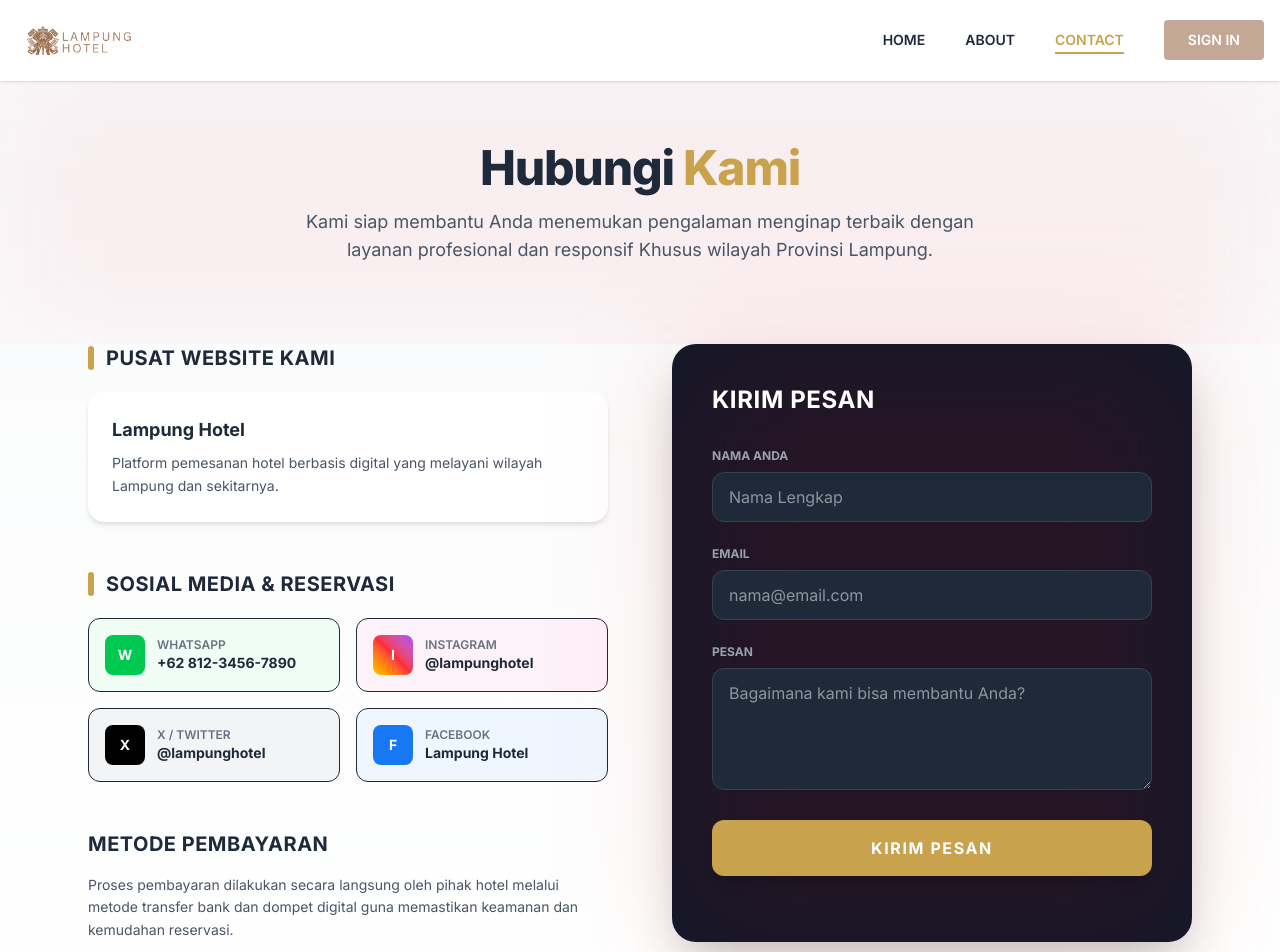
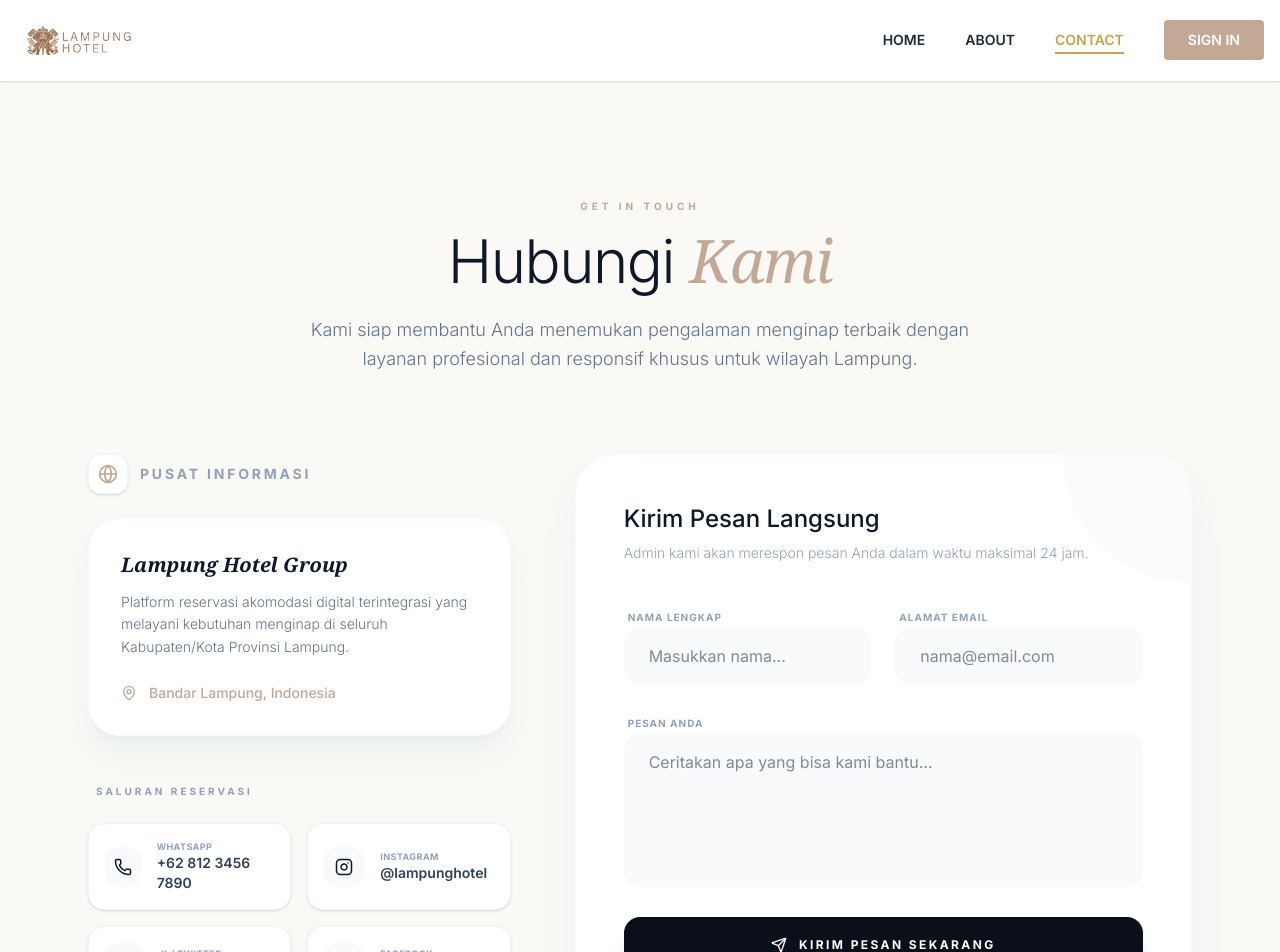
Before and after one commit to hafizahalfitra/booking-hotel, a Next.js app in the folder WEB/: page /contact in a window 1280 px wide. Shown: the top 952 px of the page. Built offline with nearby package versions, Linux system fonts and the light colour scheme.

Commit message:
mengatasi error module not found dengan menginstal lucide-react untuk komponen ikon

```diff
--- a/WEB/app/contact/page.tsx
+++ b/WEB/app/contact/page.tsx
@@ -1,144 +1,140 @@
 import React from "react";
+import {
+  MessageSquare,
+  MapPin,
+  Phone,
+  Instagram,
+  Twitter,
+  Facebook,
+  CreditCard,
+  Send,
+  Globe
+} from "lucide-react";
 
 const ContactPage = () => {
   return (
-    <div className="min-h-screen bg-gradient-to-b from-gray-50 to-white text-gray-800">
+    <div className="min-h-screen bg-[#FAF9F6] text-slate-900">
+      {/* HERO SECTION */}
+      <section className="relative pt-32 pb-20 px-6 text-center overflow-hidden">
+        {/* Decorative Background Elements */}
+        <div className="absolute top-0 left-1/2 -translate-x-1/2 w-[1000px] h-[400px] bg-[#C2A895]/5 blur-[120px] rounded-full -z-10"></div>
 
-      {/* HERO */}
-      <section className="relative py-20 px-6 text-center overflow-hidden">
-        <div className="absolute inset-0 bg-red-600/5 blur-3xl"></div>
-        <h1 className="relative text-4xl md:text-5xl font-extrabold tracking-tight mb-4">
-          Hubungi <span className="text-[#C9A24D]">Kami</span>
+        <span className="inline-block mb-4 text-[10px] uppercase tracking-[0.4em] text-[#C2A895] font-bold">
+          Get in Touch
+        </span>
+        <h1 className="relative text-4xl md:text-6xl font-light tracking-tight mb-6">
+          Hubungi <span className="italic font-serif text-[#C2A895]">Kami</span>
         </h1>
-        <p className="relative text-gray-600 max-w-2xl mx-auto text-base md:text-lg">
-          Kami siap membantu Anda menemukan pengalaman menginap terbaik dengan layanan profesional dan responsif
-          Khusus wilayah Provinsi Lampung.
+        <p className="relative text-slate-500 max-w-2xl mx-auto text-base md:text-lg font-light leading-relaxed">
+          Kami siap membantu Anda menemukan pengalaman menginap terbaik dengan layanan profesional dan responsif khusus untuk wilayah Lampung.
         </p>
       </section>
 
-      {/* CONTENT */}
-      <main className="max-w-6xl mx-auto px-6 pb-24 grid md:grid-cols-2 gap-16">
+      {/* CONTENT GRID */}
+      <main className="max-w-6xl mx-auto px-6 pb-32 grid lg:grid-cols-12 gap-16 items-start">
 
-        {/* LEFT */}
-        <div className="space-y-12">
+        {/* LEFT COLUMN (Info) */}
+        <div className="lg:col-span-5 space-y-12">
 
-          {/* LOCATION */}
-          <div>
-            <h3 className="text-xl font-bold uppercase tracking-wide mb-5 flex items-center gap-3">
-              <span className="w-1.5 h-6 bg-[#C9A24D] rounded-full"></span>
-              Pusat Website Kami
-            </h3>
-            <div className="bg-white rounded-2xl p-6 shadow-md hover:shadow-lg transition">
-              <h4 className="font-bold text-lg mb-2">Lampung Hotel</h4>
-              <p className="text-sm text-gray-600 leading-relaxed">
-                Platform pemesanan hotel berbasis digital yang melayani wilayah Lampung
-                dan sekitarnya.
+          {/* HEADQUARTERS */}
+          <div className="group">
+            <div className="flex items-center gap-3 mb-6">
+              <div className="w-10 h-10 rounded-xl bg-white shadow-sm flex items-center justify-center text-[#C2A895] border border-slate-100">
+                <Globe size={20} />
+              </div>
+              <h3 className="text-sm font-bold uppercase tracking-[0.2em] text-slate-400">Pusat Informasi</h3>
+            </div>
+
+            <div className="bg-white rounded-[2rem] p-8 shadow-xl shadow-slate-200/50 border border-slate-50 hover:border-[#C2A895]/30 transition-all duration-500">
+              <h4 className="font-bold text-xl mb-3 text-slate-900 font-serif italic">Lampung Hotel Group</h4>
+              <p className="text-slate-500 text-sm leading-relaxed font-light">
+                Platform reservasi akomodasi digital terintegrasi yang melayani kebutuhan menginap di seluruh Kabupaten/Kota Provinsi Lampung.
               </p>
+              <div className="mt-6 flex items-center gap-3 text-[#C2A895] text-sm font-medium">
+                <MapPin size={16} />
+                <span>Bandar Lampung, Indonesia</span>
+              </div>
             </div>
           </div>
 
-
-          {/* SOCIAL */}
-          <div>
-            <h3 className="text-xl font-bold uppercase tracking-wide mb-5 flex items-center gap-3">
-              <span className="w-1.5 h-6 bg-[#C9A24D] rounded-full"></span>
-              Sosial Media & Reservasi
-            </h3>
-
-            <div className="grid sm:grid-cols-2 gap-4">
+          {/* SOCIALS */}
+          <div className="space-y-6">
+            <h3 className="text-[10px] font-bold uppercase tracking-[0.3em] text-slate-400 px-2">Saluran Reservasi</h3>
+            <div className="grid grid-cols-1 sm:grid-cols-2 gap-4">
               {[
-                {
-                  label: "WhatsApp",
-                  value: "+62 812-3456-7890",
-                  bg: "bg-green-50 hover:bg-green-100",
-                  badge: "bg-green-500",
-                },
-                {
-                  label: "Instagram",
-                  value: "@lampunghotel",
-                  bg: "bg-pink-50 hover:bg-pink-100",
-                  badge: "bg-gradient-to-tr from-yellow-400 via-red-500 to-purple-500",
-                },
-                {
-                  label: "X / Twitter",
-                  value: "@lampunghotel",
-                  bg: "bg-gray-100 hover:bg-gray-200",
-                  badge: "bg-black",
-                },
-                {
-                  label: "Facebook",
-                  value: "Lampung Hotel",
-                  bg: "bg-blue-50 hover:bg-blue-100",
-                  badge: "bg-[#1877F2]",
-                },
+                { label: "WhatsApp", val: "+62 812 3456 7890", icon: <Phone size={18} />, color: "hover:text-emerald-500" },
+                { label: "Instagram", val: "@lampunghotel", icon: <Instagram size={18} />, color: "hover:text-pink-500" },
+                { label: "X / Twitter", val: "@lampunghotel", icon: <Twitter size={18} />, color: "hover:text-sky-500" },
+                { label: "Facebook", val: "Lampung Hotel", icon: <Facebook size={18} />, color: "hover:text-blue-600" },
               ].map((item, i) => (
-                <div
-                  key={i}
-                  className={`flex items-center p-4 rounded-xl border transition cursor-pointer ${item.bg}`}
-                >
-                  <div className={`${item.badge} text-white px-3 py-2 rounded-lg mr-3 text-sm font-bold w-10 h-10 flex items-center justify-center`}>
-                    {item.label[0]}
+                <div key={i} className={`group flex items-center p-4 bg-white rounded-2xl border border-slate-100 shadow-sm transition-all duration-300 ${item.color} hover:shadow-md cursor-pointer`}>
+                  <div className="w-10 h-10 rounded-xl bg-slate-50 flex items-center justify-center mr-4 group-hover:scale-110 transition-transform">
+                    {item.icon}
                   </div>
                   <div>
-                    <p className="text-xs uppercase font-semibold text-gray-500">{item.label}</p>
-                    <p className="text-sm font-bold text-gray-800">{item.value}</p>
+                    <p className="text-[9px] uppercase font-bold text-slate-400 tracking-wider">{item.label}</p>
+                    <p className="text-sm font-semibold text-slate-700">{item.val}</p>
                   </div>
                 </div>
               ))}
             </div>
           </div>
 
-          {/* PAYMENT */}
-          <div>
-            <h3 className="text-xl font-bold uppercase tracking-wide mb-4">
-              Metode Pembayaran
-            </h3>
-            <p className="text-gray-600 text-sm leading-relaxed">Proses pembayaran dilakukan secara
-              langsung oleh pihak hotel melalui metode transfer bank dan dompet digital guna memastikan
-              keamanan dan kemudahan reservasi.</p>
+          {/* PAYMENT POLICY */}
+          <div className="p-8 bg-[#0A0F1A] rounded-[2rem] text-white relative overflow-hidden">
+             <CreditCard className="absolute -right-4 -bottom-4 w-24 h-24 text-white/5 rotate-12" />
+             <h3 className="text-sm font-bold uppercase tracking-[0.2em] text-[#C2A895] mb-4">Kebijakan Pembayaran</h3>
+             <p className="text-slate-400 text-xs leading-relaxed font-light">
+               Keamanan transaksi adalah prioritas kami. Seluruh proses pembayaran dilakukan secara transparan melalui mitra perbankan resmi atau dompet digital terverifikasi.
+             </p>
           </div>
         </div>
 
-        {/* RIGHT – FORM */}
-        <div className="relative bg-gray-900 rounded-3xl p-10 shadow-2xl text-white">
-          <div className="absolute inset-0 bg-red-600/10 blur-3xl rounded-3xl"></div>
+        {/* RIGHT COLUMN (Form) */}
+        <div className="lg:col-span-7">
+          <div className="bg-white rounded-[2.5rem] p-8 md:p-12 shadow-2xl shadow-slate-200 border border-slate-50 relative overflow-hidden">
+            <div className="absolute top-0 right-0 w-32 h-32 bg-[#C2A895]/5 rounded-bl-full"></div>
 
-          <h3 className="relative text-2xl font-bold uppercase tracking-wide mb-8">
-            Kirim Pesan
-          </h3>
+            <div className="relative mb-10">
+              <h3 className="text-2xl font-medium text-slate-900 mb-2">Kirim Pesan Langsung</h3>
+              <p className="text-slate-400 text-sm font-light">Admin kami akan merespon pesan Anda dalam waktu maksimal 24 jam.</p>
+            </div>
 
             <form className="relative space-y-6">
-            {[
-              { label: "Nama Anda", type: "text", placeholder: "Nama Lengkap" },
-              { label: "Email", type: "email", placeholder: "nama@email.com" },
-            ].map((f, i) => (
-              <div key={i}>
-                <label className="block text-xs font-bold uppercase text-gray-400 mb-2">
-                  {f.label}
-                </label>
+              <div className="grid md:grid-cols-2 gap-6">
+                <div className="space-y-2">
+                  <label className="text-[10px] font-bold uppercase tracking-widest text-slate-400 ml-1">Nama Lengkap</label>
                   <input
-                  type={f.type}
-                  placeholder={f.placeholder}
-                  className="w-full bg-gray-800 rounded-xl px-4 py-3 focus:ring-2 focus:ring-[#C9A24D] outline-none transition border border-gray-700"
+                    type="text"
+                    placeholder="Masukkan nama..."
+                    className="w-full bg-slate-50 rounded-2xl px-6 py-4 focus:bg-white focus:ring-2 focus:ring-[#C2A895]/20 outline-none transition border border-transparent focus:border-[#C2A895]/30"
                   />
                 </div>
-            ))}
+                <div className="space-y-2">
+                  <label className="text-[10px] font-bold uppercase tracking-widest text-slate-400 ml-1">Alamat Email</label>
+                  <input
+                    type="email"
+                    placeholder="nama@email.com"
+                    className="w-full bg-slate-50 rounded-2xl px-6 py-4 focus:bg-white focus:ring-2 focus:ring-[#C2A895]/20 outline-none transition border border-transparent focus:border-[#C2A895]/30"
+                  />
+                </div>
+              </div>
 
-            <div>
-              <label className="block text-xs font-bold uppercase text-gray-400 mb-2">
-                Pesan
-              </label>
+              <div className="space-y-2">
+                <label className="text-[10px] font-bold uppercase tracking-widest text-slate-400 ml-1">Pesan Anda</label>
                 <textarea
-                rows={4}
-                placeholder="Bagaimana kami bisa membantu Anda?"
-                className="w-full bg-gray-800 rounded-xl px-4 py-3 focus:ring-2 focus:ring-[#C9A24D] outline-none transition border border-gray-700"
+                  rows={5}
+                  placeholder="Ceritakan apa yang bisa kami bantu..."
+                  className="w-full bg-slate-50 rounded-2xl px-6 py-4 focus:bg-white focus:ring-2 focus:ring-[#C2A895]/20 outline-none transition border border-transparent focus:border-[#C2A895]/30 resize-none"
                 />
               </div>
 
-            <button className="w-full bg-[#C9A24D] hover:bg-[#B08C3C] py-4 rounded-xl font-bold uppercase tracking-widest transition active:scale-95 shadow-lg">
-              Kirim Pesan
+              <button className="w-full bg-[#0A0F1A] hover:bg-[#C2A895] text-white py-5 rounded-2xl font-bold uppercase tracking-[0.2em] text-xs transition-all duration-500 shadow-xl shadow-slate-200 active:scale-[0.98] flex items-center justify-center gap-3">
+                <Send size={16} />
+                Kirim Pesan Sekarang
               </button>
             </form>
+          </div>
         </div>
       </main>
     </div>
```
Lines whose indentation alone changed are shown as unchanged.
